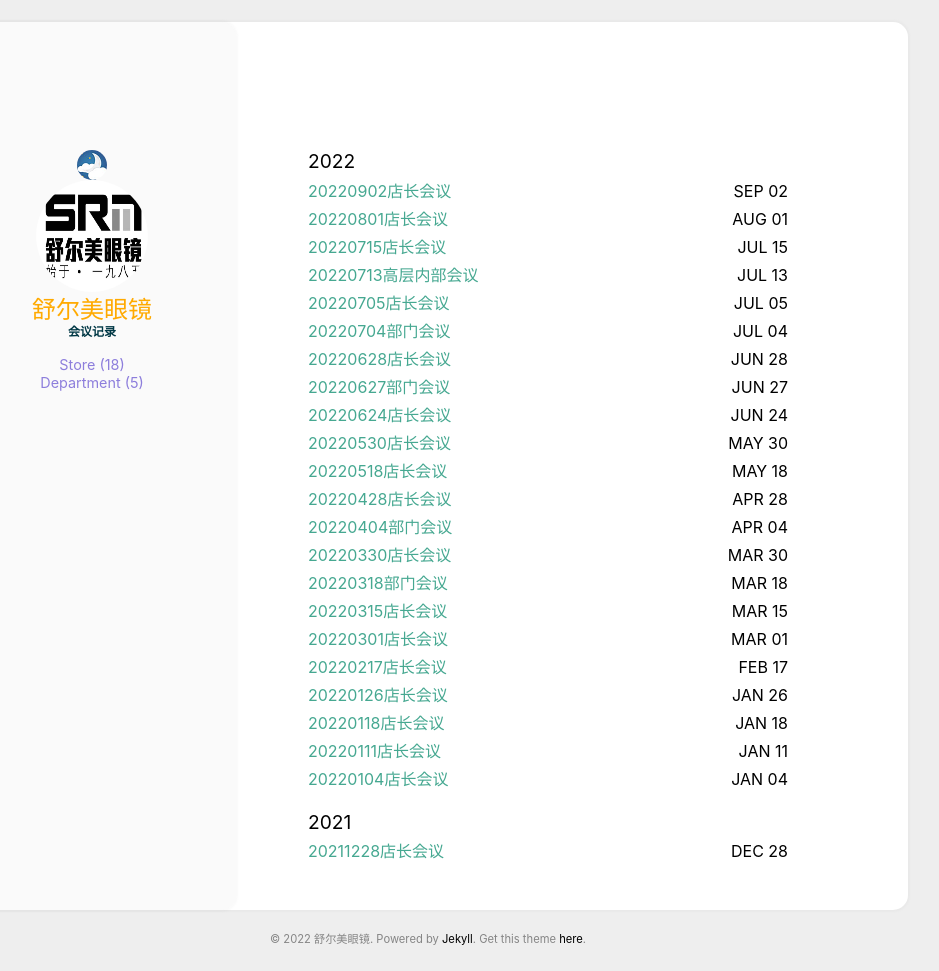
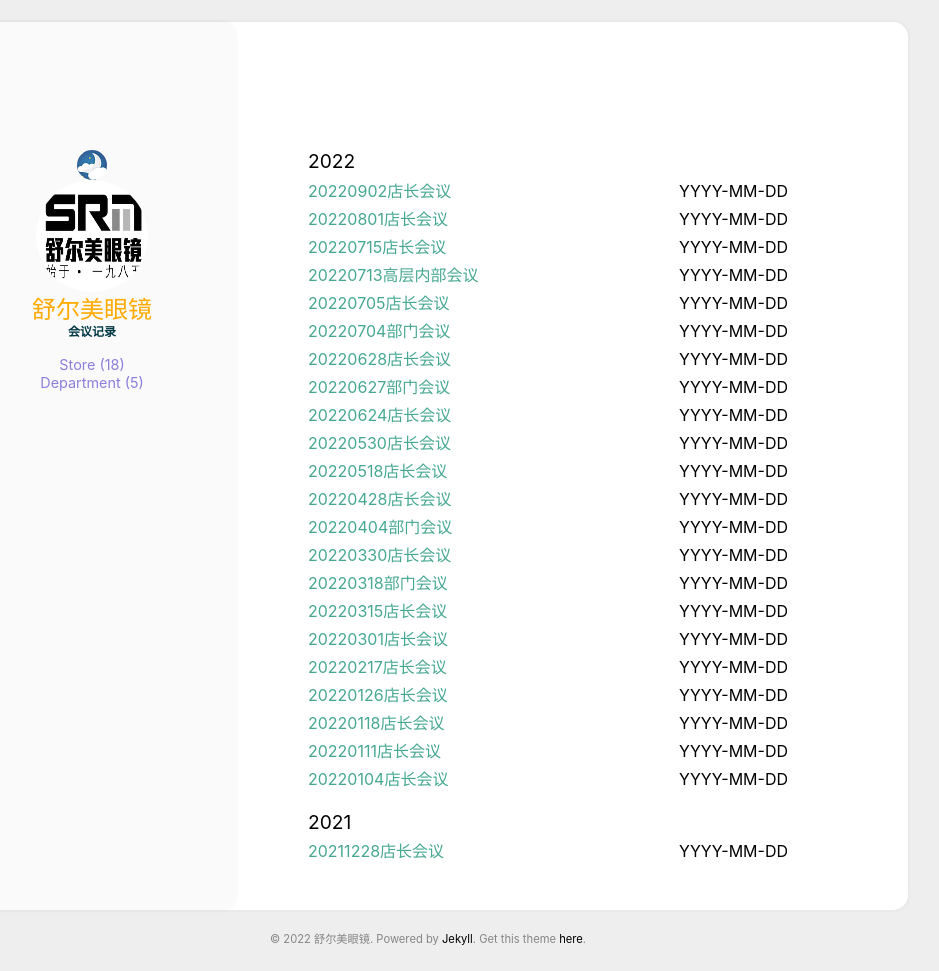
Before and after one commit to cuihuanhuan/srm, a Jekyll site: the page built from index.html, in a window 1280 px wide. Shown: the whole page, without its empty margins (212-1151 px from the left). Built offline with Jekyll 4.4.1, drawn with Linux system fonts in a browser that asks for light colours.

Commit message:
Update archive.html

```diff
--- a/_includes/archive.html
+++ b/_includes/archive.html
@@ -8,6 +8,7 @@
     <li>
         <time class='archive_date' datetime='{{ post.date | date_to_xmlschema }}'>
           {{ post.date | date: "%b %-d, %Y" }}
+
         </time>
         <div class='archive_title'>
           <a href='{{ post.url | relative_url }}'>
@@ -38,7 +39,9 @@
   <ul>
     <li>
       <time class='archive_date' datetime='{{ post.date | date_to_xmlschema }}'>
-        {{ post.date | date: "%b %d" }}
+<!--         {{ post.date | date: "%b %d" }} -->
+        {{ post.date | date: "YYYY-MM-DD" }}
+
       </time>
       <div class='archive_title'>
         <a href='{{ post.url | relative_url }}'>
```
